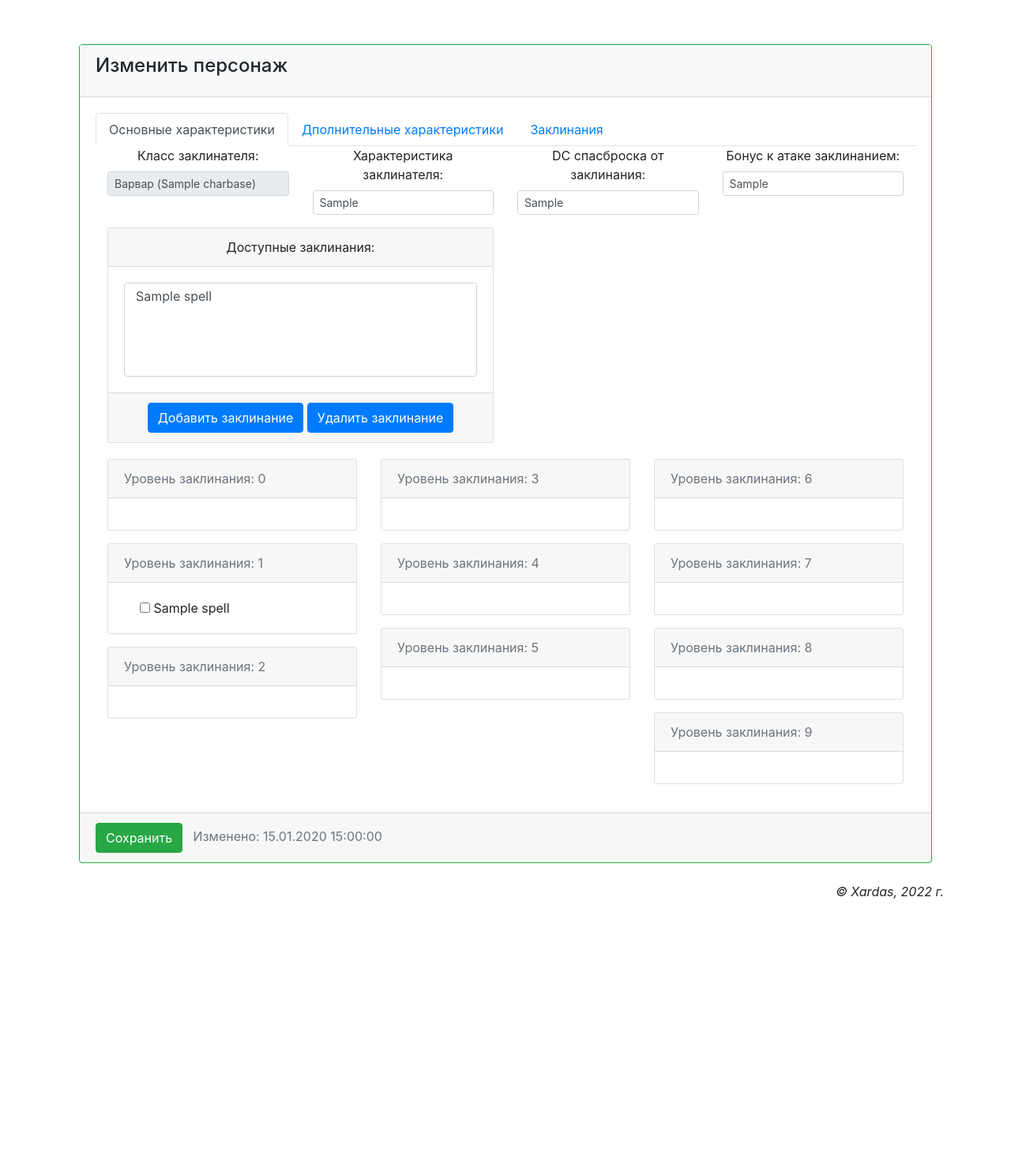
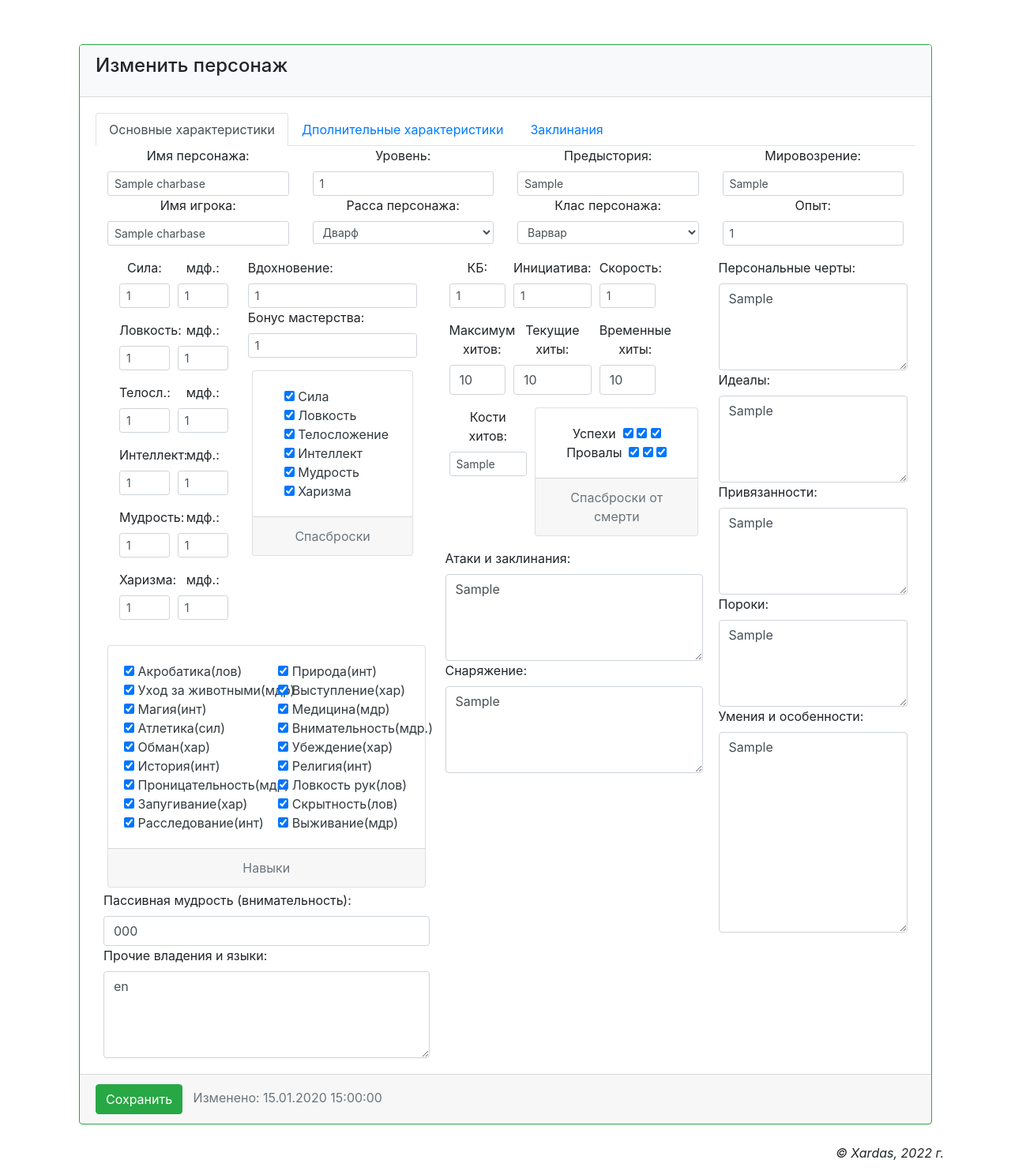
Before and after one commit to r2d2-lex/dnd5e, a Django app: a page that uses xardas/main/templates/forms/stats.html in a window 1280 px wide. Shown: the part 195-1683 px from the top of the page at 79% size. Before the commit the page ends 1333 px from the top, so only its background shows below. Run offline with Django 3.2, Linux system fonts and the light colour scheme; a user stored in the database is signed in; tables that the repository leaves empty hold one stand-in row (values such as "Sample post"); grey boxes marked "Sample" are stand-in pictures; parts of the project's set-up code (start-up, migrations or seed data) failed here and were passed over; some libraries are stand-ins or nearby versions.

Commit message:
fix checkboxes

```diff
--- a/xardas/main/templates/forms/2_page_top.html
+++ b/xardas/main/templates/forms/2_page_top.html
@@ -1,7 +1,7 @@
 <div class="row">
     <div class="col-3">
-        <label for="name">Имя персонажа: </label>
-        <input id="name" class="form-control form-control-sm" type="text" name="name" value="{{ form.name }}">
+        <label for="name1">Имя персонажа: </label>
+        <input id="name1" class="form-control form-control-sm" type="text" name="name1" value="{{ form.name }}" readonly>
     </div>
     <div class="col-3">
         <label for="age">Возраст: </label>
@@ -19,8 +19,8 @@
 
 <div class="row">
     <div class="col-3">
-        <label for="playername">Имя игрока: </label>
-        <input id="playername" class="form-control form-control-sm" type="text" name="playername" value="{{ form.playername }}">
+        <label for="playername1">Имя игрока: </label>
+        <input id="playername1" class="form-control form-control-sm" type="text" name="playername1" value="{{ form.playername }}" readonly>
     </div>
     <div class="col-3">
         <label for="eyes">Цвет глаз: </label>
--- a/xardas/main/templates/forms/skills.html
+++ b/xardas/main/templates/forms/skills.html
@@ -1,47 +1,47 @@
 <div class="row">
-        <div class="col-6">
+        <div class="col-6 pl-0 pr-0">
 
-                <div class="form-check">
+                <div class="form-check pl-0 pr-0">
                     <input id="acrobatics_box" name="acrobatics_box" type="checkbox" value="True" {% if form.acrobatics_box %}checked{% endif %}>
                     <label class="form-check-label" for="acrobatics_box">Акробатика(лов)</label>
                 </div>
 
-                <div class="form-check">
-                    <input id="animal_box" name="animal_box" type="checkbox" value="True" {% if form.animal_box %}checked{% endif %}>
+                <div class="form-check pl-0 pr-0">
+                    <input class="big-checkbox" id="animal_box" name="animal_box" type="checkbox" value="True" {% if form.animal_box %}checked{% endif %}>
                     <label class="form-check-label" for="animal_box">Уход за животными(мдр)</label>
                 </div>
 
-                <div class="form-check">
+                <div class="form-check pl-0 pr-0">
                     <input id="arcana_box" name="arcana_box" type="checkbox" value="True" {% if form.arcana_box %}checked{% endif %}>
                     <label class="form-check-label" for="arcana_box">Магия(инт)</label>
                 </div>
 
-                <div class="form-check">
+                <div class="form-check pl-0 pr-0">
                     <input id="athletics_box" name="athletics_box" type="checkbox" value="True" {% if form.athletics_box %}checked{% endif %}>
                     <label class="form-check-label" for="athletics_box">Атлетика(сил)</label>
                 </div>
 
-                <div class="form-check">
+                <div class="form-check pl-0 pr-0">
                     <input id="deception_box" name="deception_box" type="checkbox" value="True" {% if form.deception_box %}checked{% endif %}>
                     <label class="form-check-label" for="deception_box">Обман(хар)</label>
                 </div>
 
-                <div class="form-check">
+                <div class="form-check pl-0 pr-0">
                     <input id="history_box" name="history_box" type="checkbox" value="True" {% if form.history_box %}checked{% endif %}>
                     <label class="form-check-label" for="history_box">История(инт)</label>
                 </div>
 
-                <div class="form-check">
+                <div class="form-check pl-0 pr-0">
                     <input id="insight_box" name="insight_box" type="checkbox" value="True" {% if form.insight_box %}checked{% endif %}>
                     <label class="form-check-label" for="insight_box">Проницательность(мдр)</label>
                 </div>
 
-                <div class="form-check">
+                <div class="form-check pl-0 pr-0">
                     <input id="intimidation_box" name="intimidation_box" type="checkbox" value="True" {% if form.intimidation_box %}checked{% endif %}>
                     <label class="form-check-label" for="intimidation_box">Запугивание(хар)</label>
                 </div>
 
-                <div class="form-check">
+                <div class="form-check pl-0 pr-0">
                     <input id="investigation_box" name="investigation_box" type="checkbox" value="True" {% if form.investigation_box %}checked{% endif %}>
                     <label class="form-check-label" for="investigation_box">Расследование(инт)</label>
                 </div>
@@ -50,47 +50,47 @@
 
         <div class="col-6">
 
-                <div class="form-check">
+                <div class="form-check pl-0 pr-0">
                     <input id="nature_box" name="nature_box" type="checkbox" value="True" {% if form.nature_box %}checked{% endif %}>
                     <label class="form-check-label" for="nature_box">Природа(инт)</label>
                 </div>
 
-                <div class="form-check">
+                <div class="form-check pl-0 pr-0">
                     <input id="performance_box" name="performance_box" type="checkbox" value="True" {% if form.performance_box %}checked{% endif %}>
                     <label class="form-check-label" for="performance_box">Выступление(хар)</label>
                 </div>
 
-                <div class="form-check">
+                <div class="form-check pl-0 pr-0">
                     <input id="medicine_box" name="medicine_box" type="checkbox" value="True" {% if form.medicine_box %}checked{% endif %}>
                     <label class="form-check-label" for="medicine_box">Медицина(мдр)</label>
                 </div>
 
-                <div class="form-check">
+                <div class="form-check pl-0 pr-0">
                     <input id="perception_box" name="perception_box" type="checkbox" value="True" {% if form.perception_box %}checked{% endif %}>
                     <label class="form-check-label" for="perception_box">Внимательность(мдр.)</label>
                 </div>
 
-                <div class="form-check">
+                <div class="form-check pl-0 pr-0">
                     <input id="persuasion_box" name="persuasion_box" type="checkbox" value="True" {% if form.persuasion_box %}checked{% endif %}>
                     <label class="form-check-label" for="persuasion_box">Убеждение(хар)</label>
                 </div>
 
-                <div class="form-check">
+                <div class="form-check pl-0 pr-0">
                     <input id="religion_box" name="religion_box" type="checkbox" value="True" {% if form.religion_box %}checked{% endif %}>
                     <label class="form-check-label" for="religion_box">Религия(инт)</label>
                 </div>
 
-                <div class="form-check">
+                <div class="form-check pl-0 pr-0">
                     <input id="sleight_of_hand_box" name="sleight_of_hand_box" type="checkbox" value="True" {% if form.sleight_of_hand_box %}checked{% endif %}>
                     <label class="form-check-label" for="sleight_of_hand_box">Ловкость рук(лов)</label>
                 </div>
 
-                <div class="form-check">
+                <div class="form-check pl-0 pr-0">
                     <input id="stealth_box" name="stealth_box" type="checkbox" value="True" {% if form.stealth_box %}checked{% endif %}>
                     <label class="form-check-label" for="stealth_box">Скрытность(лов)</label>
                 </div>
 
-                <div class="form-check">
+                <div class="form-check pl-0 pr-0">
                     <input id="survival_box" name="survival_box" type="checkbox" value="True" {% if form.survival_box %}checked{% endif %}>
                     <label class="form-check-label" for="survival_box">Выживание(мдр)</label>
                 </div>
--- a/xardas/main/templates/forms/stats.html
+++ b/xardas/main/templates/forms/stats.html
@@ -22,7 +22,7 @@
 
 <div class="form-row">
     <div class="form-group col-sm-6">
-        <label for="constitution">Телосложение: </label>
+        <label for="constitution">Телосл.: </label>
         <input id="constitution" class="form-control form-control-sm" type="number" name="constitution" step="1" min="0" value="{{ form.constitution }}">
     </div>
     <div class="form-group col-sm-6">
--- a/xardas/main/templates/main/edit_character.html
+++ b/xardas/main/templates/main/edit_character.html
@@ -29,7 +29,7 @@
 
             <div class="tab-content">
             <!-- -------------------------------------------------------------------------------->
-                <div class="tab-pane fade" id="front_page">
+                <div class="tab-pane fade show active" id="front_page">
 
                     <div class="container text-center mb-3">
                         {% include 'forms/1st_page_top.html' %}
@@ -74,7 +74,7 @@
 
                 </div>
             <!-- -------------------------------------------------------------------------------->
-                <div class="tab-pane fade show active" id="spell_page">
+                <div class="tab-pane fade" id="spell_page">
 
                     <div class="container text-center">
                         {% include 'forms/3_page_top.html' %}
```
